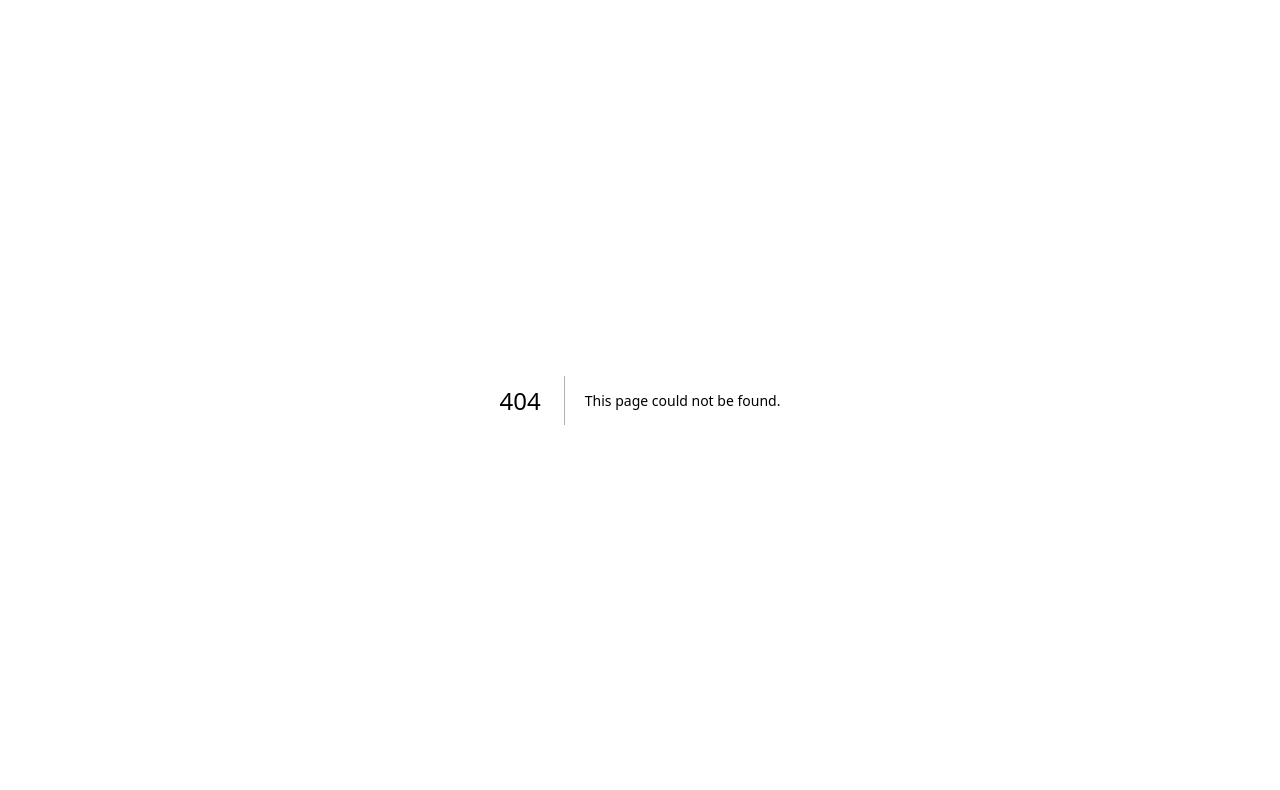
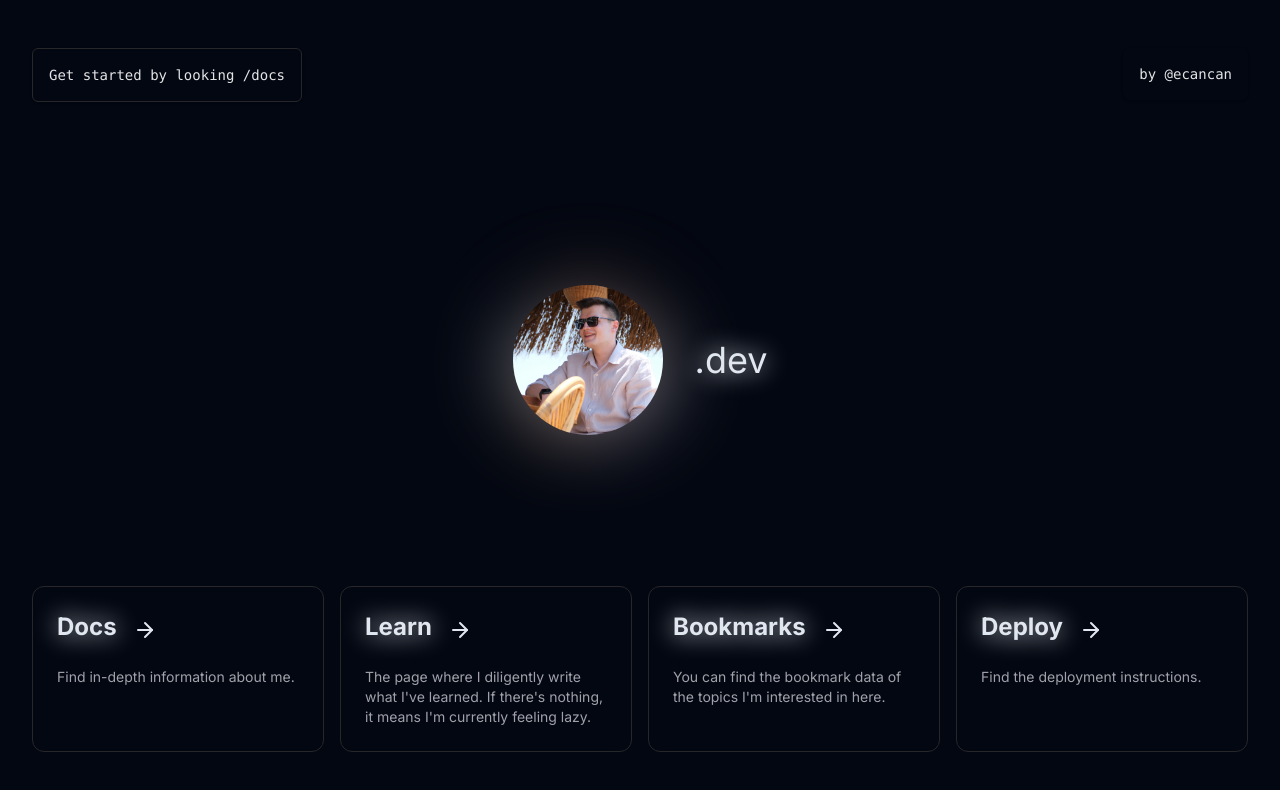
Before and after one commit to Ecancan/ahmetcan.dev, a Next.js app: page / in a window 1280 px wide. Before the commit this address had no page. Shown: the top 790 px of the page. Built offline with nearby package versions, Linux system fonts and the light colour scheme.

Commit message:
Complete home page

```diff
--- a/next.config.js
+++ b/next.config.js
@@ -1,14 +1,4 @@
 /** @type {import('next').NextConfig} */
-const nextConfig = {
-    async redirects() {
-        return [
-            {
-                source: '/',
-                destination: '/hi',
-                permanent: true,
-            },
-        ]
-    },
-}
+const nextConfig = {};
 
-module.exports = nextConfig
+module.exports = nextConfig;
--- a/src/app/hi/page.tsx
+++ b/src/app/docs/page.tsx
@@ -1,14 +1,17 @@
 import React, { FC } from 'react';
 import { PageProps } from '@/types/globalTypes.interface';
 import BaseView from '@/components/base/common/base-view/BaseView';
+import LinkCard from '@/components/cards/link-card/LinkCard';
 
 const Page: FC<PageProps> = (props) => {
   const { params } = props;
 
   return (
-      <BaseView>
-
+    <BaseView>
+      <BaseView className={'flex-row gap-4'}>
+        Docs
       </BaseView>
+    </BaseView>
   );
 };
 
--- a/src/app/globals.css
+++ b/src/app/globals.css
@@ -2,67 +2,72 @@
 @tailwind components;
 @tailwind utilities;
 
+/* Removing `@layer base` fixes dark mode */
 @layer base {
   :root {
     --background: 0 0% 100%;
-    --foreground: 240 10% 3.9%;
+    --foreground: 222.2 47.4% 11.2%;
+
+    --muted: 210 40% 96.1%;
+    --muted-foreground: 215.4 16.3% 46.9%;
+
+    --popover: 0 0% 100%;
+    --popover-foreground: 222.2 47.4% 11.2%;
 
     --card: 0 0% 100%;
-    --card-foreground: 240 10% 3.9%;
+    --card-foreground: 222.2 47.4% 11.2%;
 
-    --popover: 0 0% 100%;
-    --popover-foreground: 240 10% 3.9%;
+    --border: 214.3 31.8% 91.4%;
+    --input: 214.3 31.8% 91.4%;
 
-    --primary: 240 5.9% 10%;
-    --primary-foreground: 0 0% 98%;
+    --primary: 222.2 47.4% 11.2%;
+    --primary-foreground: 210 40% 98%;
 
-    --secondary: 240 4.8% 95.9%;
-    --secondary-foreground: 240 5.9% 10%;
+    --secondary: 210 40% 96.1%;
+    --secondary-foreground: 222.2 47.4% 11.2%;
 
-    --muted: 240 4.8% 95.9%;
-    --muted-foreground: 240 3.8% 46.1%;
+    --accent: 210 40% 96.1%;
+    --accent-foreground: 222.2 47.4% 11.2%;
 
-    --accent: 240 4.8% 95.9%;
-    --accent-foreground: 240 5.9% 10%;
+    --destructive: 0 100% 50%;
+    --destructive-foreground: 210 40% 98%;
 
-    --destructive: 0 84.2% 60.2%;
-    --destructive-foreground: 0 0% 98%;
-
-    --border: 240 5.9% 90%;
-    --input: 240 5.9% 90%;
-    --ring: 240 10% 3.9%;
+    --ring: 215 20.2% 65.1%;
 
     --radius: 0.5rem;
   }
 
   .dark {
-    --background: 240 10% 3.9%;
-    --foreground: 0 0% 98%;
+    --background: 224 71% 4%;
+    --foreground: 213 31% 91%;
 
-    --card: 240 10% 3.9%;
-    --card-foreground: 0 0% 98%;
+    --muted: 223 47% 11%;
+    --muted-foreground: 215.4 16.3% 56.9%;
 
-    --popover: 240 10% 3.9%;
-    --popover-foreground: 0 0% 98%;
+    --popover: 224 71% 4%;
+    --popover-foreground: 215 20.2% 65.1%;
 
-    --primary: 0 0% 98%;
-    --primary-foreground: 240 5.9% 10%;
+    --card: 224 71% 4%;
+    --card-foreground: 213 31% 91%;
 
-    --secondary: 240 3.7% 15.9%;
-    --secondary-foreground: 0 0% 98%;
+    --border: 216 34% 17%;
+    --input: 216 34% 17%;
 
-    --muted: 240 3.7% 15.9%;
-    --muted-foreground: 240 5% 64.9%;
+    --primary: 210 40% 98%;
+    --primary-foreground: 222.2 47.4% 1.2%;
 
-    --accent: 240 3.7% 15.9%;
-    --accent-foreground: 0 0% 98%;
+    --secondary: 222.2 47.4% 11.2%;
+    --secondary-foreground: 210 40% 98%;
 
-    --destructive: 0 62.8% 30.6%;
-    --destructive-foreground: 0 0% 98%;
+    --accent: 216 34% 17%;
+    --accent-foreground: 210 40% 98%;
 
-    --border: 240 3.7% 15.9%;
-    --input: 240 3.7% 15.9%;
-    --ring: 240 4.9% 83.9%;
+    --destructive: 0 63% 31%;
+    --destructive-foreground: 210 40% 98%;
+
+    --ring: 216 34% 17%;
+
+    --radius: 0.5rem;
   }
 }
 
--- /dev/null
+++ b/src/app/page.tsx
@@ -0,0 +1,52 @@
+import React, { FC } from 'react';
+import { PageProps } from '@/types/globalTypes.interface';
+import BaseView from '@/components/base/common/base-view/BaseView';
+import LinkCard from '@/components/cards/link-card/LinkCard';
+import MainHeader from '@/components/header/main-header/MainHeader';
+import Image from 'next/image';
+import GlowingText from '@/components/base/common/glowing-text/GlowingText';
+import GlowingImage from '@/components/base/common/glowing-image/GlowingImage';
+
+const Page: FC<PageProps> = (props) => {
+    const { params } = props;
+
+    const cards = [
+        {
+            title: 'Docs',
+            link: '/docs',
+            description: 'Find in-depth information about me.',
+        },
+        {
+            title: 'Learn',
+            link: '/learn',
+            description: 'The page where I diligently write what I\'ve learned. If there\'s nothing, it means I\'m currently feeling lazy.',
+        },
+        {
+            title: 'Bookmarks',
+            link: '/bookmarks',
+            description: 'You can find the bookmark data of the topics I\'m interested in here.',
+        },
+        {
+            title: 'Deploy',
+            link: '/deploy',
+            description: 'Find the deployment instructions.',
+        },
+    ];
+
+    return (
+        <BaseView className={'justify-between h-full'}>
+            <MainHeader />
+            <BaseView className={'flex-1 mb-4 items-center justify-center'}>
+                <BaseView className={'flex-row items-center gap-8'}>
+                    <GlowingImage src={'/assets/img/profile.jpeg'} width={150} height={150} alt={'profile'} />
+                    <GlowingText text={'.dev'} />
+                </BaseView>
+            </BaseView>
+            <BaseView className={'flex-row gap-4 mb-12'}>
+                {cards.map((card, index) => <LinkCard key={index} {...card} />)}
+            </BaseView>
+        </BaseView>
+    );
+};
+
+export default Page;
--- /dev/null
+++ b/src/components/base/common/glowing-image/GlowingImage.interface.ts
@@ -0,0 +1,4 @@
+import { ImageProps } from 'next/image';
+
+export interface GlowingImageProps extends ImageProps{
+}
--- /dev/null
+++ b/src/components/base/common/glowing-image/GlowingImage.tsx
@@ -0,0 +1,26 @@
+import React, { FC } from 'react';
+import Image, { ImageProps } from 'next/image';
+import BaseView from '@/components/base/common/base-view/BaseView';
+import { GlowingImageProps } from '@/components/base/common/glowing-image/GlowingImage.interface';
+
+// eslint-disable-next-line no-undef
+const GlowingImage: FC<GlowingImageProps> = (props) => {
+  const { src, ...rest } = props;
+
+  return (
+    <BaseView className={'relative'}>
+      <Image
+        className={'rounded-full z-10'}
+        src={src}
+        {...rest}
+      />
+      <Image
+        className={'rounded-full blur-2xl absolute top-0 left-0 opacity-70'}
+        src={src}
+        {...rest}
+      />
+    </BaseView>
+  );
+};
+
+export default GlowingImage;
--- /dev/null
+++ b/src/components/base/common/glowing-text/GlowingText.interface.ts
@@ -0,0 +1,5 @@
+export interface GlowingTextProps {
+    text: string;
+    className?:string;
+    blurClassName?:string;
+}
--- /dev/null
+++ b/src/components/base/common/glowing-text/GlowingText.tsx
@@ -0,0 +1,27 @@
+import React, { FC } from 'react';
+import { GlowingTextProps } from '@/components/base/common/glowing-text/GlowingText.interface';
+import BaseView from '@/components/base/common/base-view/BaseView';
+import { cn } from '@/lib/utils';
+
+const GlowingText:FC<GlowingTextProps> = (props) => {
+    const { text, className, blurClassName } = props;
+
+    const classes = cn(`
+        text-4xl
+        ${className || ''}
+    `);
+
+    const blurClasses = cn(`
+        text-4xl
+        ${blurClassName || ''}
+    `);
+
+    return (
+        <BaseView className={'relative'}>
+            <span className={`z-10 ${classes}`}>{text}</span>
+            <span className={`blur-md top-0 left-0 absolute ${blurClasses}`}>{text}</span>
+        </BaseView>
+    );
+};
+
+export default GlowingText;
--- /dev/null
+++ b/src/components/cards/link-card/LinkCard.interface.ts
@@ -0,0 +1,5 @@
+export interface LinkCardProps {
+    title: string;
+    link: string;
+    description: string;
+}
--- /dev/null
+++ b/src/components/cards/link-card/LinkCard.tsx
@@ -0,0 +1,34 @@
+import React, { FC } from 'react';
+import { LinkCardProps } from '@/components/cards/link-card/LinkCard.interface';
+import { Card, CardContent, CardHeader } from '@/components/base/ui/card';
+import Link from 'next/link';
+import { ArrowRight } from 'lucide-react';
+import GlowingText from '@/components/base/common/glowing-text/GlowingText';
+
+const LinkCard: FC<LinkCardProps> = (props) => {
+  const { title, link, description } = props;
+
+  return (
+    <Link href={link} className={'flex flex-1 items-stretch group'}>
+      <Card
+        className={
+          'border border-zinc-800 shadow-none flex-1 transition group-hover:bg-zinc-900'
+        }
+      >
+        <CardHeader className={'flex-row items-center gap-4'}>
+          <GlowingText
+            text={title}
+            className={'text-2xl font-bold'}
+            blurClassName={'text-2xl font-bold blur-0 group-hover:blur-md'}
+          />
+          <ArrowRight />
+        </CardHeader>
+        <CardContent className={'text-sm text-zinc-400'}>
+          {description}
+        </CardContent>
+      </Card>
+    </Link>
+  );
+};
+
+export default LinkCard;
--- /dev/null
+++ b/src/components/header/main-header/MainHeader.tsx
@@ -0,0 +1,28 @@
+import React from 'react';
+import BaseView from '@/components/base/common/base-view/BaseView';
+import { Badge } from '@/components/base/ui/badge';
+
+const MainHeader = () => (
+  <BaseView className={'flex-row justify-between mt-12 mb-12'}>
+    <BaseView>
+      <Badge
+        className={
+          'p-4 text-sm font-normal bg-transparent border-zinc-800 text-zinc-200 hover:bg-transparent'
+        }
+      >
+        <pre>Get started by looking /docs</pre>
+      </Badge>
+    </BaseView>
+    <BaseView>
+        <Badge
+            className={
+                'p-4 text-sm font-normal bg-transparent border-none text-zinc-200 hover:bg-transparent'
+            }
+        >
+            <pre>by @ecancan</pre>
+        </Badge>
+    </BaseView>
+  </BaseView>
+);
+
+export default MainHeader;
--- a/src/layouts/MainLayout.tsx
+++ b/src/layouts/MainLayout.tsx
@@ -4,8 +4,8 @@ import { Inter } from 'next/font/google';
 const inter = Inter({ subsets: ['latin'] });
 
 const MainLayout = ({ children }: { children: React.ReactNode }) => (
-  <html lang='en'>
-    <body className={`${inter.className} container`}>{children}</body>
+  <html lang='en' className={'dark'}>
+    <body className={`${inter.className} container h-[100vh]`}>{children}</body>
   </html>
 );
 
```
Also changed, not shown: public/assets/img/profile.jpeg (added).
